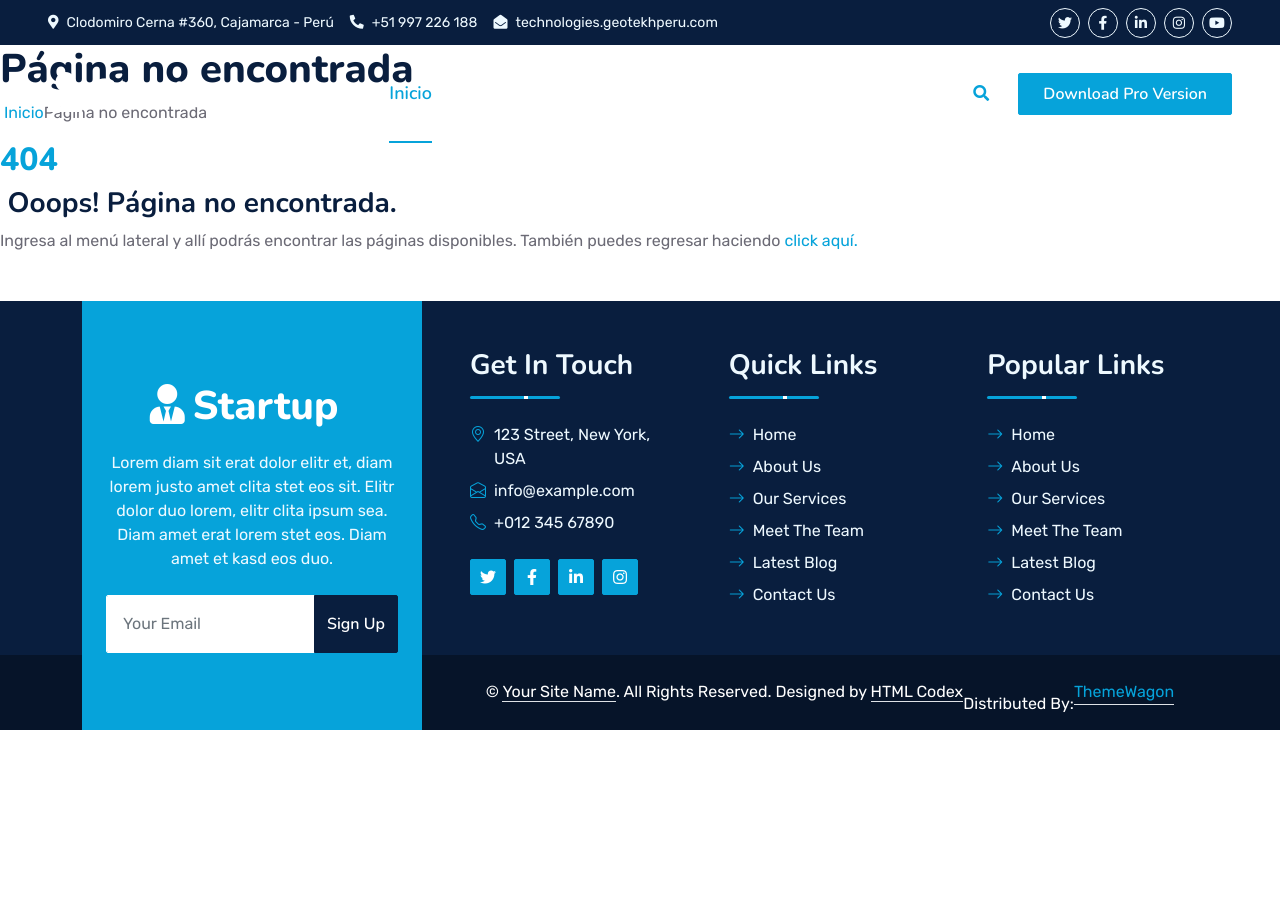
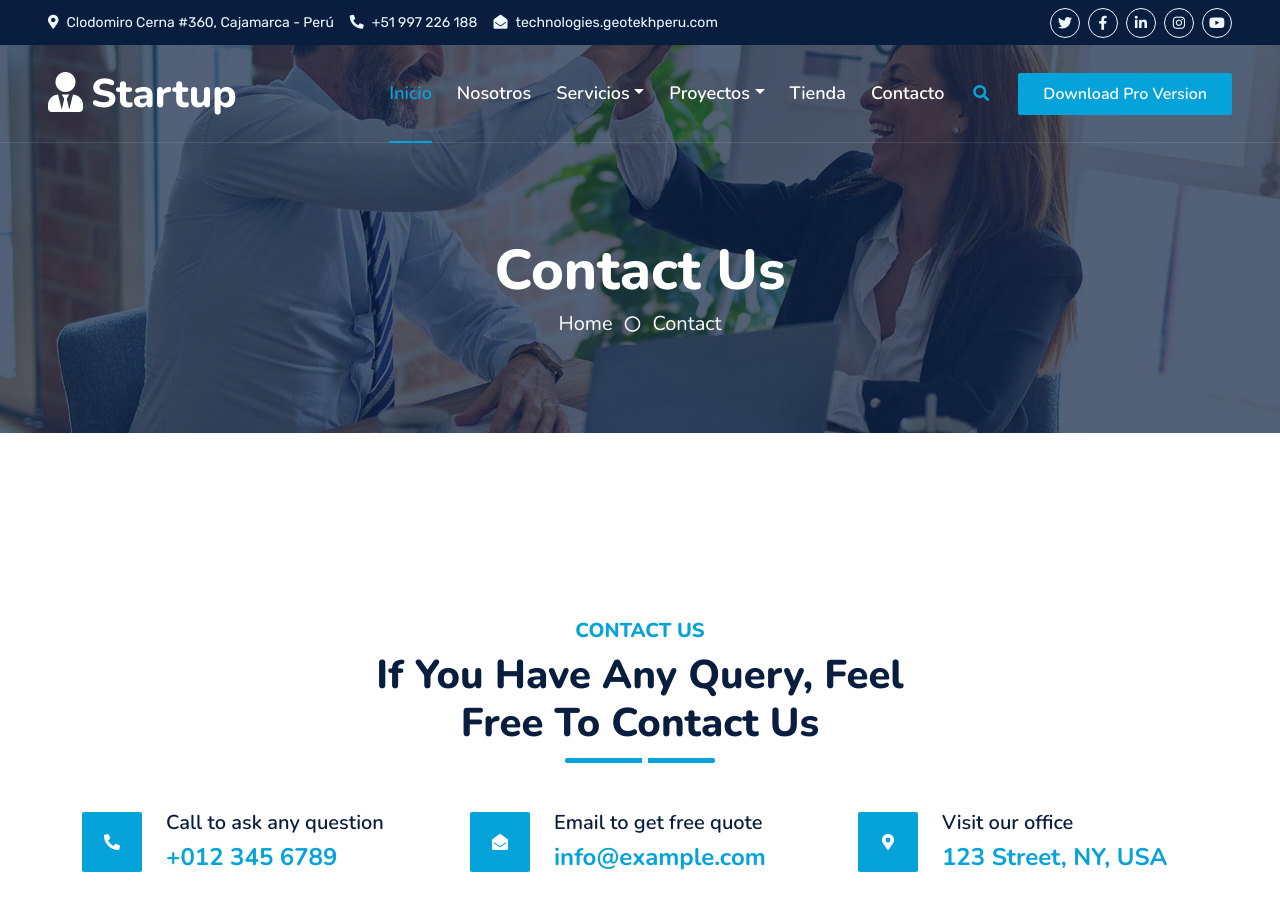
Before and after one commit to ivanrv23/technologies, a PHP site: page /contacto in a window 1280 px wide. Shown: the top 917 px of the page. Before the commit the page ends 730 px from the top, so only its background shows below. Run offline with PHP 8.4, Linux system fonts and the light colour scheme; some libraries are stand-ins or nearby versions.

Commit message:
nosotros y contacto

```diff
--- /dev/null
+++ b/vistas/modulos/contacto.php
@@ -0,0 +1,125 @@
+<div class="container-fluid bg-primary py-5 bg-header" style="margin-bottom: 90px;">
+    <div class="row py-5">
+        <div class="col-12 pt-lg-5 mt-lg-5 text-center">
+            <h1 class="display-4 text-white animated zoomIn">Contact Us</h1>
+            <a href="" class="h5 text-white">Home</a>
+            <i class="far fa-circle text-white px-2"></i>
+            <a href="" class="h5 text-white">Contact</a>
+        </div>
+    </div>
+</div>
+</div>
+<!-- Navbar End -->
+
+
+<!-- Full Screen Search Start -->
+<div class="modal fade" id="searchModal" tabindex="-1">
+    <div class="modal-dialog modal-fullscreen">
+        <div class="modal-content" style="background: rgba(9, 30, 62, .7);">
+            <div class="modal-header border-0">
+                <button type="button" class="btn bg-white btn-close" data-bs-dismiss="modal" aria-label="Close"></button>
+            </div>
+            <div class="modal-body d-flex align-items-center justify-content-center">
+                <div class="input-group" style="max-width: 600px;">
+                    <input type="text" class="form-control bg-transparent border-primary p-3" placeholder="Type search keyword">
+                    <button class="btn btn-primary px-4"><i class="bi bi-search"></i></button>
+                </div>
+            </div>
+        </div>
+    </div>
+</div>
+<!-- Full Screen Search End -->
+
+
+<!-- Contact Start -->
+<div class="container-fluid py-5 wow fadeInUp" data-wow-delay="0.1s">
+    <div class="container py-5">
+        <div class="section-title text-center position-relative pb-3 mb-5 mx-auto" style="max-width: 600px;">
+            <h5 class="fw-bold text-primary text-uppercase">Contact Us</h5>
+            <h1 class="mb-0">If You Have Any Query, Feel Free To Contact Us</h1>
+        </div>
+        <div class="row g-5 mb-5">
+            <div class="col-lg-4">
+                <div class="d-flex align-items-center wow fadeIn" data-wow-delay="0.1s">
+                    <div class="bg-primary d-flex align-items-center justify-content-center rounded" style="width: 60px; height: 60px;">
+                        <i class="fa fa-phone-alt text-white"></i>
+                    </div>
+                    <div class="ps-4">
+                        <h5 class="mb-2">Call to ask any question</h5>
+                        <h4 class="text-primary mb-0">+012 345 6789</h4>
+                    </div>
+                </div>
+            </div>
+            <div class="col-lg-4">
+                <div class="d-flex align-items-center wow fadeIn" data-wow-delay="0.4s">
+                    <div class="bg-primary d-flex align-items-center justify-content-center rounded" style="width: 60px; height: 60px;">
+                        <i class="fa fa-envelope-open text-white"></i>
+                    </div>
+                    <div class="ps-4">
+                        <h5 class="mb-2">Email to get free quote</h5>
+                        <h4 class="text-primary mb-0">info@example.com</h4>
+                    </div>
+                </div>
+            </div>
+            <div class="col-lg-4">
+                <div class="d-flex align-items-center wow fadeIn" data-wow-delay="0.8s">
+                    <div class="bg-primary d-flex align-items-center justify-content-center rounded" style="width: 60px; height: 60px;">
+                        <i class="fa fa-map-marker-alt text-white"></i>
+                    </div>
+                    <div class="ps-4">
+                        <h5 class="mb-2">Visit our office</h5>
+                        <h4 class="text-primary mb-0">123 Street, NY, USA</h4>
+                    </div>
+                </div>
+            </div>
+        </div>
+        <div class="row g-5">
+            <div class="col-lg-6 wow slideInUp" data-wow-delay="0.3s">
+                <form>
+                    <div class="row g-3">
+                        <div class="col-md-6">
+                            <input type="text" class="form-control border-0 bg-light px-4" placeholder="Your Name" style="height: 55px;">
+                        </div>
+                        <div class="col-md-6">
+                            <input type="email" class="form-control border-0 bg-light px-4" placeholder="Your Email" style="height: 55px;">
+                        </div>
+                        <div class="col-12">
+                            <input type="text" class="form-control border-0 bg-light px-4" placeholder="Subject" style="height: 55px;">
+                        </div>
+                        <div class="col-12">
+                            <textarea class="form-control border-0 bg-light px-4 py-3" rows="4" placeholder="Message"></textarea>
+                        </div>
+                        <div class="col-12">
+                            <button class="btn btn-primary w-100 py-3" type="submit">Send Message</button>
+                        </div>
+                    </div>
+                </form>
+            </div>
+            <div class="col-lg-6 wow slideInUp" data-wow-delay="0.6s">
+                <iframe class="position-relative rounded w-100 h-100" src="https://www.google.com/maps/embed?pb=!1m18!1m12!1m3!1d3001156.4288297426!2d-78.01371936852176!3d42.72876761954724!2m3!1f0!2f0!3f0!3m2!1i1024!2i768!4f13.1!3m3!1m2!1s0x4ccc4bf0f123a5a9%3A0xddcfc6c1de189567!2sNew%20York%2C%20USA!5e0!3m2!1sen!2sbd!4v1603794290143!5m2!1sen!2sbd" frameborder="0" style="min-height: 350px; border:0;" allowfullscreen="" aria-hidden="false" tabindex="0"></iframe>
+            </div>
+        </div>
+    </div>
+</div>
+<!-- Contact End -->
+
+
+<!-- Vendor Start -->
+<div class="container-fluid py-5 wow fadeInUp" data-wow-delay="0.1s">
+    <div class="container py-5 mb-5">
+        <div class="bg-white">
+            <div class="owl-carousel vendor-carousel">
+                <img src="vistas/img/vendor-1.jpg" alt="">
+                <img src="vistas/img/vendor-2.jpg" alt="">
+                <img src="vistas/img/vendor-3.jpg" alt="">
+                <img src="vistas/img/vendor-4.jpg" alt="">
+                <img src="vistas/img/vendor-5.jpg" alt="">
+                <img src="vistas/img/vendor-6.jpg" alt="">
+                <img src="vistas/img/vendor-7.jpg" alt="">
+                <img src="vistas/img/vendor-8.jpg" alt="">
+                <img src="vistas/img/vendor-9.jpg" alt="">
+            </div>
+        </div>
+    </div>
+</div>
+<!-- Vendor End -->
--- a/vistas/modulos/footer.php
+++ b/vistas/modulos/footer.php
@@ -79,8 +79,9 @@
                     <div class="d-flex align-items-center justify-content-center" style="height: 75px;">
                         <p class="mb-0">&copy; <a class="text-white border-bottom" href="#">Your Site Name</a>. All Rights Reserved.
 
-						<!--/*** This template is free as long as you keep the footer author’s credit link/attribution link/backlink. If you'd like to use the template without the footer author’s credit link/attribution link/backlink, you can purchase the Credit Removal License from "https://htmlcodex.com/credit-removal". Thank you for your support. ***/-->
-						Designed by <a class="text-white border-bottom" href="https://htmlcodex.com">HTML Codex</a></p>
+                            <!--/*** This template is free as long as you keep the footer author’s credit link/attribution link/backlink. If you'd like to use the template without the footer author’s credit link/attribution link/backlink, you can purchase the Credit Removal License from "https://htmlcodex.com/credit-removal". Thank you for your support. ***/-->
+                            Designed by <a class="text-white border-bottom" href="https://htmlcodex.com">HTML Codex</a>
+                        </p>
                         <br>Distributed By: <a class="border-bottom" href="https://themewagon.com" target="_blank">ThemeWagon</a>
                     </div>
                 </div>
--- a/vistas/plantilla.php
+++ b/vistas/plantilla.php
@@ -51,7 +51,8 @@
         if (
             $_GET["ruta"] == "inicio" ||
             $_GET["ruta"] == "servicios" ||
-            $_GET["ruta"] == "nosotros"
+            $_GET["ruta"] == "nosotros" ||
+            $_GET["ruta"] == "contacto"
         ) {
 
             include "modulos/" . $_GET["ruta"] . ".php";
```
Also changed, not shown: vistas/modulos/nosotros.php (+13 -13 lines).
